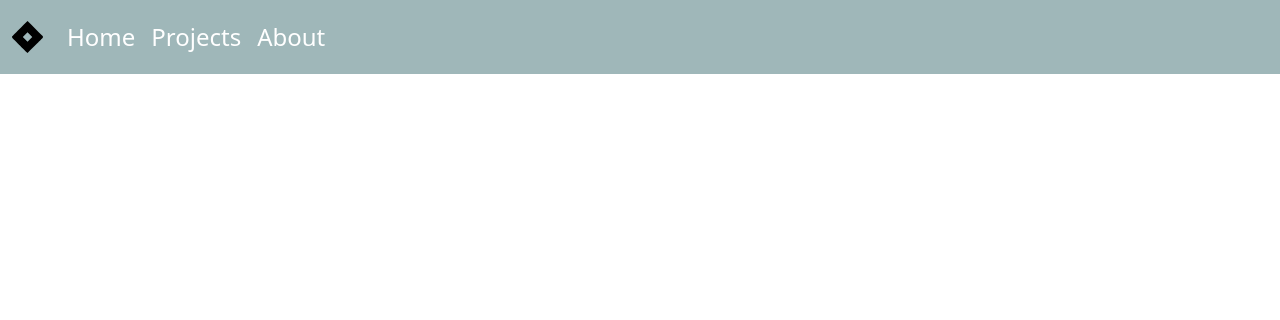
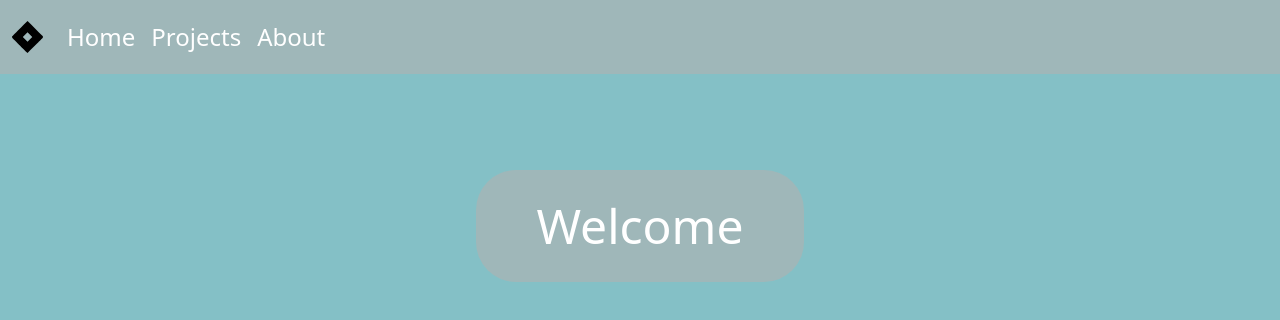
Before and after one commit to joieng1/portfolioRebuild, a React (Create React App) app in the folder frontend/: page / in a window 1280 px wide. Shown: the top 320 px of the page. Built offline with nearby package versions, Linux system fonts and the light colour scheme.

Commit message:
feat: worked landing page

```diff
--- a/frontend/src/App.css
+++ b/frontend/src/App.css
@@ -1,3 +1,8 @@
+body {
+    background-color: #84c0c6 !important;
+    color: white !important;
+}
+
 .App {
     text-align: center;
 }
--- a/frontend/src/components/Home.css
+++ b/frontend/src/components/Home.css
@@ -0,0 +1,51 @@
+.startTitle {
+    font-size: 10rem;
+}
+
+#startBtn {
+    padding: 20px 60px;
+    font-size: 3rem;
+    border-radius: 40px;
+    background-color: #9fb7b9;
+    border: none;
+}
+
+#startBtn:hover {
+    background-color: #16192c;
+}
+
+/* #welcomePage {
+    visibility: hidden;
+} */
+
+.lmButton {
+    padding: 20px 60px;
+    font-size: 3rem;
+    border-radius: 40px;
+    background-color: #9fb7b9 !important;
+    border: none;
+}
+
+.lmButton:hover {
+    background-color: #16192c;
+}
+
+.spacer1 {
+    height: 900px;
+    display: flex;
+    justify-content: center;
+    align-items: center;
+    background-color: rgba(0, 0, 0, 0.7);
+}
+
+.parallax {
+    /* The image used */
+    background-image: url("https://johnieng.com/images/backdrop.jpeg");
+    /* Full height */
+    height: 100%;
+    /* Create the parallax scrolling effect */
+    background-attachment: fixed;
+    background-position: center;
+    background-repeat: no-repeat;
+    background-size: cover;
+}
--- a/frontend/src/components/Home.tsx
+++ b/frontend/src/components/Home.tsx
@@ -1,10 +1,61 @@
 import React from "react";
 import Navbar from "./NavagationBar";
+import Footer from "./Footer";
+import "./Home.css";
 
+import { Container, Row, Col } from "react-bootstrap";
 function Home() {
+    // control the visibility of the start page
+    const [show, setShow] = React.useState(true);
+
+    function showWelcomePage() {}
+
     return (
         <div>
             <Navbar />
+            {/* will display start page at first */}
+            {show && (
+                <Container fluid id="header" className="mt-5 mx-0">
+                    <Row className="">
+                        <div id="start" className="mt-5 text-center col-12">
+                            <button
+                                id="startBtn"
+                                className="btn btn-primary"
+                                onClick={() => setShow(!show)}
+                            >
+                                Welcome
+                            </button>
+                        </div>
+                    </Row>
+                </Container>
+            )}
+            {/* display welcome page after "Welcome" btn is clicked */}
+            {!show && (
+                <div>
+                    <Container fluid id="welcomePage" className="px-0 parallax">
+                        <div className="spacer1">
+                            <Row className="text-center">
+                                <Col className="">
+                                    <Col className="text-center mt-5">
+                                        <h1 className="startTitle">
+                                            John Ieng
+                                        </h1>
+                                        <button className="btn btn-primary btn-lg lmbutton">
+                                            <a
+                                                href="about.html"
+                                                className="text-decoration-none text-white"
+                                            >
+                                                Learn More
+                                            </a>
+                                        </button>
+                                    </Col>
+                                </Col>
+                            </Row>
+                        </div>
+                    </Container>
+                    <Footer />
+                </div>
+            )}
         </div>
     );
 }
```
Also changed, not shown: frontend/src/index.css (+8 -8 lines).
